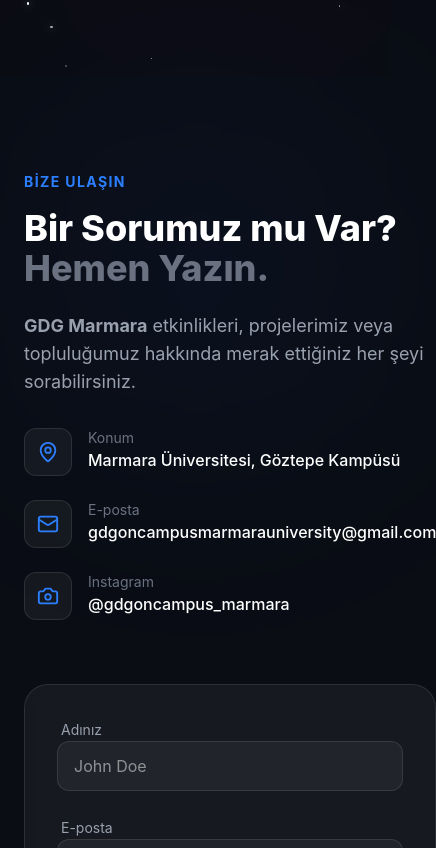
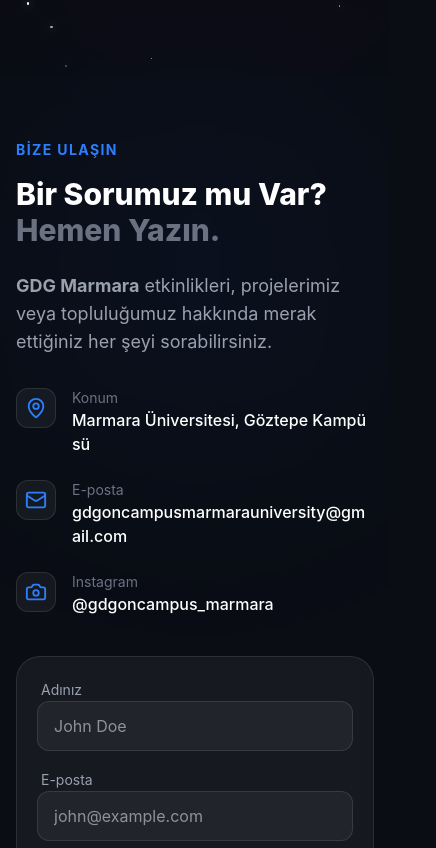
Before and after one commit to GDGonCampusMarmara/official-website, a React (Vite) app: page / in a window 390 px wide. Shown: the part 10536-11384 px from the top of the page, 436 px wide, since content can reach past the window. Built offline with nearby package versions, Linux system fonts and the light colour scheme; a web font is replaced by a local one.

Commit message:
issue/29 fix: refine contact section scaling and proportions on mobile

```diff
--- a/src/sections/contact.jsx
+++ b/src/sections/contact.jsx
@@ -24,20 +24,20 @@
   return (
     <section
       id="contact"
-      className="py-24 bg-[#0a0d14] relative scroll-mt-20"
+      className="py-16 md:py-24 bg-[#0a0d14] relative scroll-mt-20"
       aria-labelledby="contact-heading"
     >
       <div
         className="absolute top-0 right-0 w-96 h-96 bg-blue-600/5 rounded-full blur-[120px]"
         aria-hidden="true"
       ></div>
-      <div className="container mx-auto px-6 relative z-10">
-        <div className="grid lg:grid-cols-2 gap-16">
+      <div className="container mx-auto px-4 sm:px-6 relative z-10">
+        <div className="grid lg:grid-cols-2 gap-10 lg:gap-16">
           <div className="space-y-8">
             <header>
               <h2
                 id="contact-heading"
-                className="text-4xl md:text-5xl font-extrabold text-white mb-6"
+                className="text-3xl sm:text-4xl md:text-5xl font-extrabold text-white mb-6"
               >
                 <span className="block text-blue-500 font-bold tracking-widest uppercase text-sm mb-4">
                   Bize Ulaşın
@@ -60,7 +60,7 @@
                   className="flex items-start gap-4 group cursor-pointer"
                   aria-label={`${info.label}: ${info.value}`}
                 >
-                  <div className="w-12 h-12 bg-white/5 border border-white/10 rounded-xl flex items-center justify-center text-2xl group-hover:bg-blue-600/20 group-hover:border-blue-500/50 transition-all">
+                  <div className="w-10 h-10 md:w-12 md:h-12 shrink-0 bg-white/5 border border-white/10 rounded-xl flex items-center justify-center text-2xl group-hover:bg-blue-600/20 group-hover:border-blue-500/50 transition-all">
                     <Icon
                       name={info.icon}
                       className="text-blue-500 group-hover:scale-110 transition-transform"
@@ -69,9 +69,9 @@
                       aria-hidden="true"
                     />
                   </div>
-                  <div>
+                  <div className="min-w-0">
                     <p className="text-gray-500 text-sm">{info.label}</p>
-                    <p className="text-white font-medium group-hover:text-blue-400 transition-colors">
+                    <p className="text-white font-medium group-hover:text-blue-400 transition-colors break-all sm:break-normal">
                       {info.value}
                     </p>
                   </div>
@@ -79,13 +79,13 @@
               ))}
             </nav>
           </div>
-          <div className="bg-white/5 border border-white/10 p-8 md:p-10 rounded-3xl backdrop-blur-sm">
+          <div className="bg-white/5 border border-white/10 p-5 sm:p-8 md:p-10 rounded-3xl backdrop-blur-sm">
             <form
               className="space-y-6"
               onSubmit={sendEmail}
               aria-label="Contact Form"
             >
-              <div className="grid md:grid-cols-2 gap-6">
+              <div className="grid sm:grid-cols-2 gap-4 md:gap-6">
                 <div className="space-y-2">
                   <label
                     htmlFor="user_name"
```
